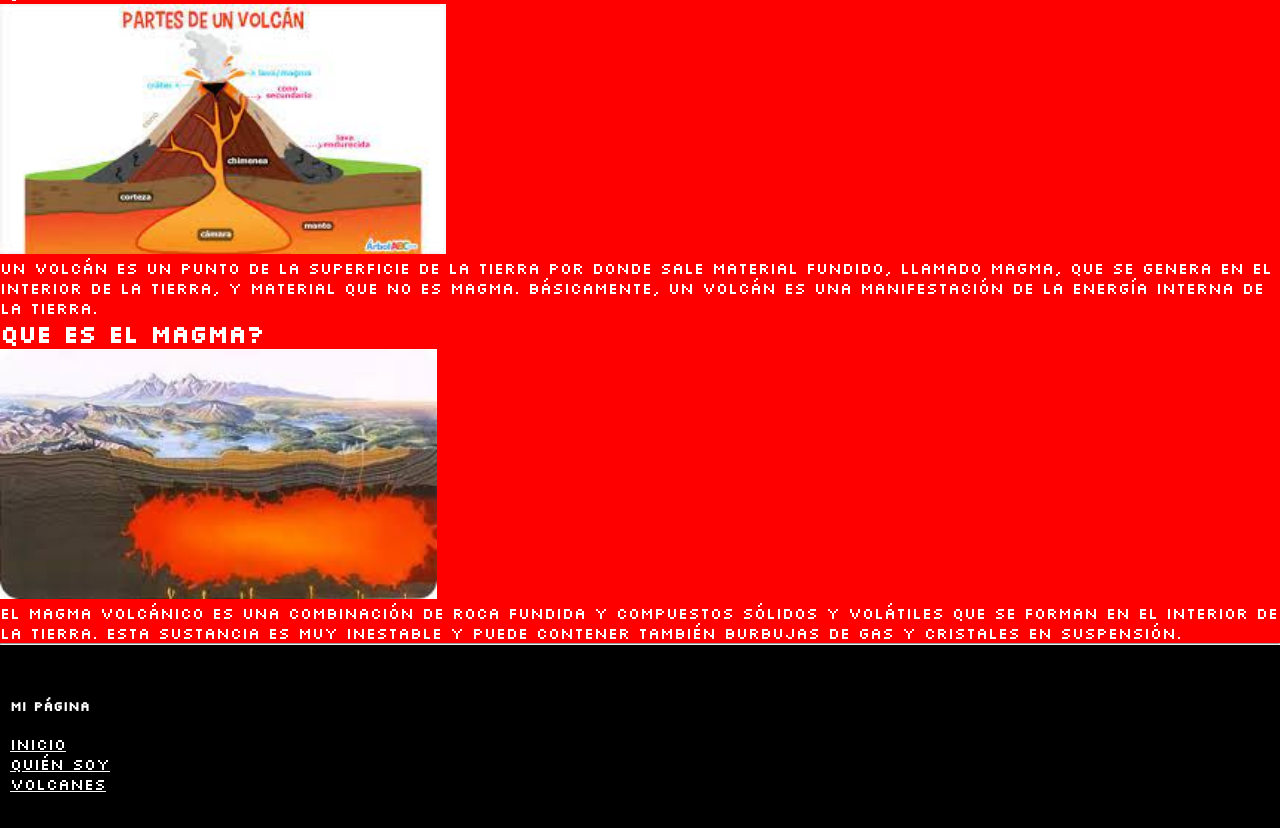
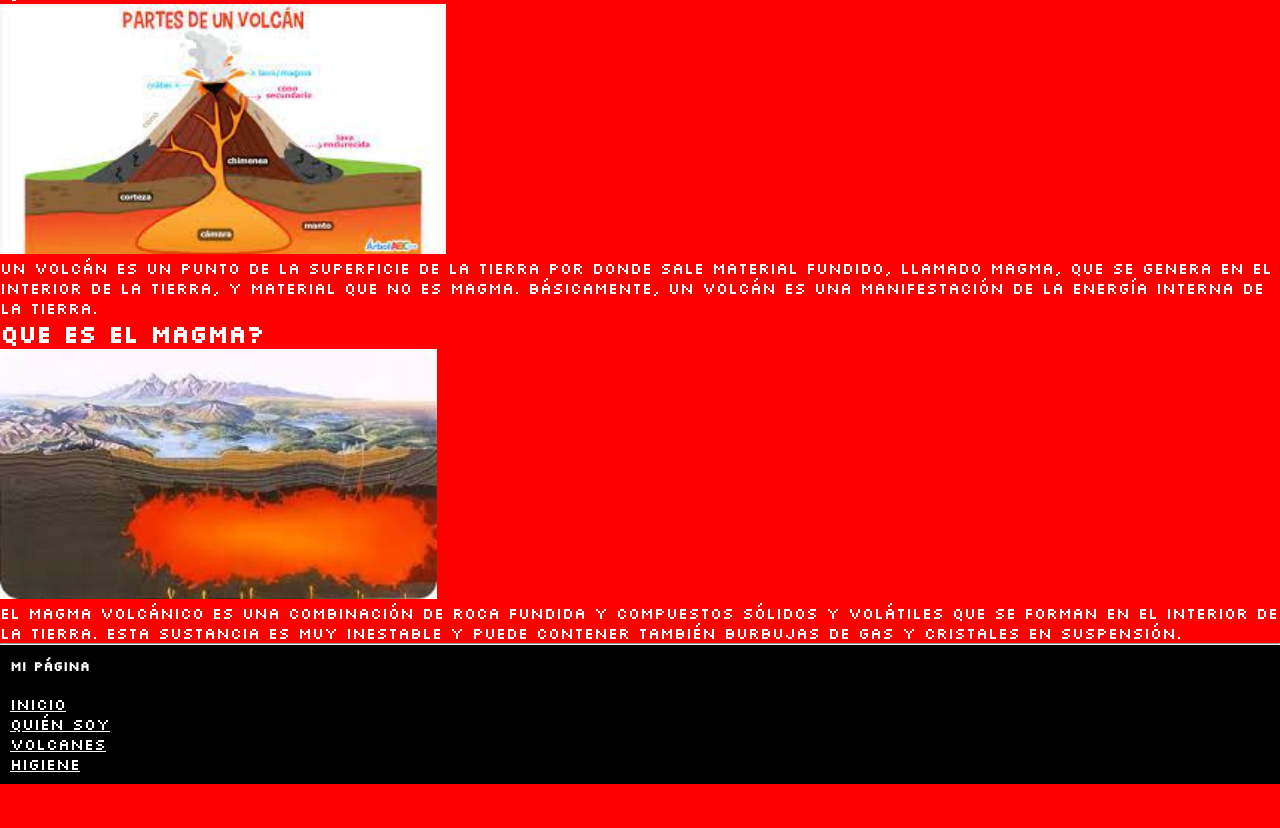
Before and after one commit to maro9183/Toto, a plain HTML site: page Index.html in a window 1280 px wide. Shown: the part 80-908 px from the top of the page. After the commit the page ends 864 px from the top, so only its background shows below. Drawn offline with Linux system fonts and the light colour scheme; a web font is replaced by a local one.

Commit message:
Agregué link Higiene y CSS Flex a footer

```diff
--- a/Estilos/estilos.css
+++ b/Estilos/estilos.css
@@ -19,7 +19,8 @@ h1{
 }
 
 .footer{
-
+    display: flex;
+    align-items: center;
     background-color: black;
     color: white;
 
--- a/Index.html
+++ b/Index.html
@@ -76,6 +76,7 @@
               <li><a href="Index.html">Inicio</a></li>
               <li><a href="Quien_Soy.html">Quién soy</a></li>
               <li><a href="Volcanes.html">Volcanes</a></li>
+              <li><a href="Higiene.html">Higiene</a></li>
          </ul>
             <br>
             <br>
```
